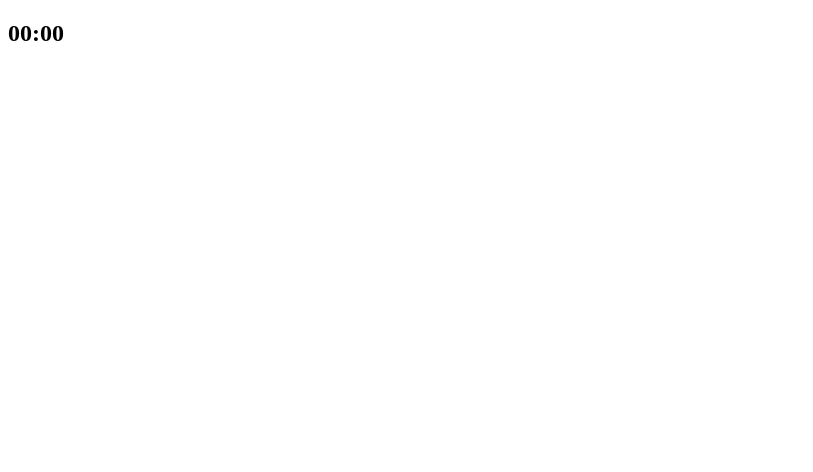
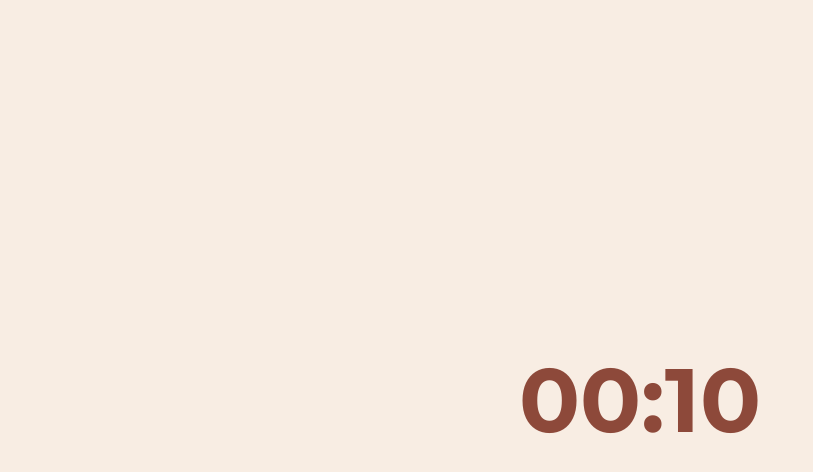
Before and after one commit to nautila-pompilia/dummy-projects, a plain HTML site: page Countdown Timer/index.html in a window 1280 px wide. Shown: the whole page, without its empty margins (0-813 px from the left). Drawn offline with Linux system fonts and the light colour scheme.

Commit message:
countdown
js files uploaded

```diff
--- a/Countdown Timer/index.html
+++ b/Countdown Timer/index.html
@@ -5,6 +5,12 @@
     <meta name="viewport" content="width=device-width, initial-scale=1.0" />
     <title>Countdown</title>
     <link rel="stylesheet" href="style.css" />
+    <link rel="preconnect" href="https://fonts.googleapis.com" />
+    <link rel="preconnect" href="https://fonts.gstatic.com" crossorigin />
+    <link
+      href="https://fonts.googleapis.com/css2?family=Montserrat:ital,wght@0,100..900;1,100..900&display=swap"
+      rel="stylesheet"
+    />
   </head>
   <body>
     <section>
--- a/Countdown Timer/main.js
+++ b/Countdown Timer/main.js
@@ -0,0 +1,22 @@
+const timeH = document.querySelector("h1");
+var timeSecond = 15;
+
+displayTime(timeSecond);
+
+const countDown = setInterval(() => {
+  timeSecond--;
+  displayTime(timeSecond);
+  if (timeSecond <= 0 || timeSecond < 1) {
+    endTime();
+    clearInterval(countDown);
+  }
+}, 1000);
+
+function displayTime(second) {
+  const min = Math.floor(second / 60);
+  const sec = Math.floor(second % 60);
+  timeH.innerHTML = `${min < 10 ? "0" : ""}${min}:${sec < 10 ? "0" : ""}${sec}`;
+}
+function endTime() {
+  timeH.innerHTML = "TIME OUT";
+}
--- a/Countdown Timer/style.css
+++ b/Countdown Timer/style.css
@@ -0,0 +1,20 @@
+* {
+  padding: 0;
+  margin: 0;
+  box-sizing: border-box;
+}
+body {
+  background-color: #f8ede3;
+}
+section {
+  height: 100vh;
+  width: 100%;
+  display: flex;
+  align-items: center;
+  justify-content: center;
+}
+h1 {
+  font-family: "Montserrat", sans-serif;
+  font-size: 90px;
+  color: #8d493a;
+}
```
